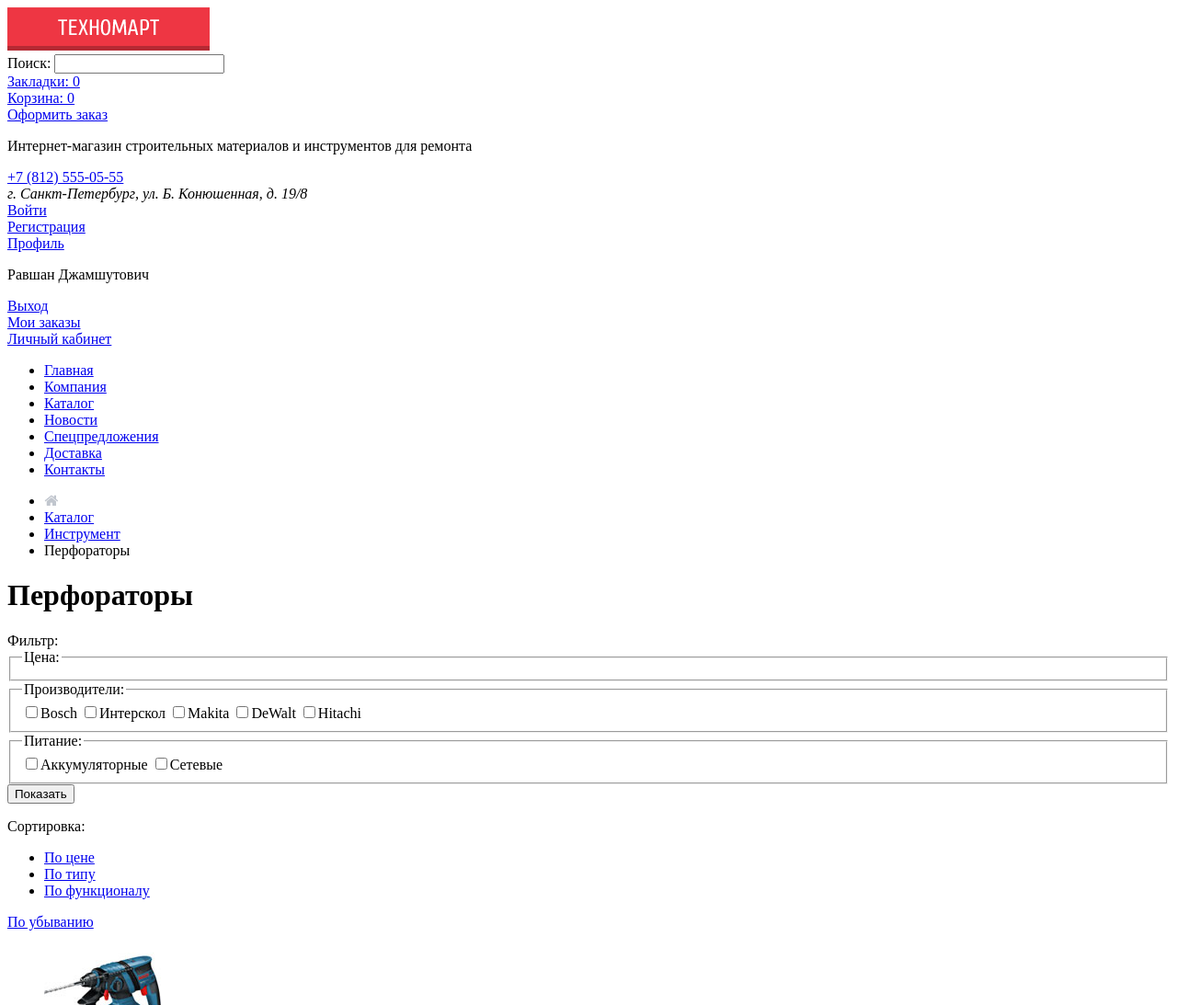
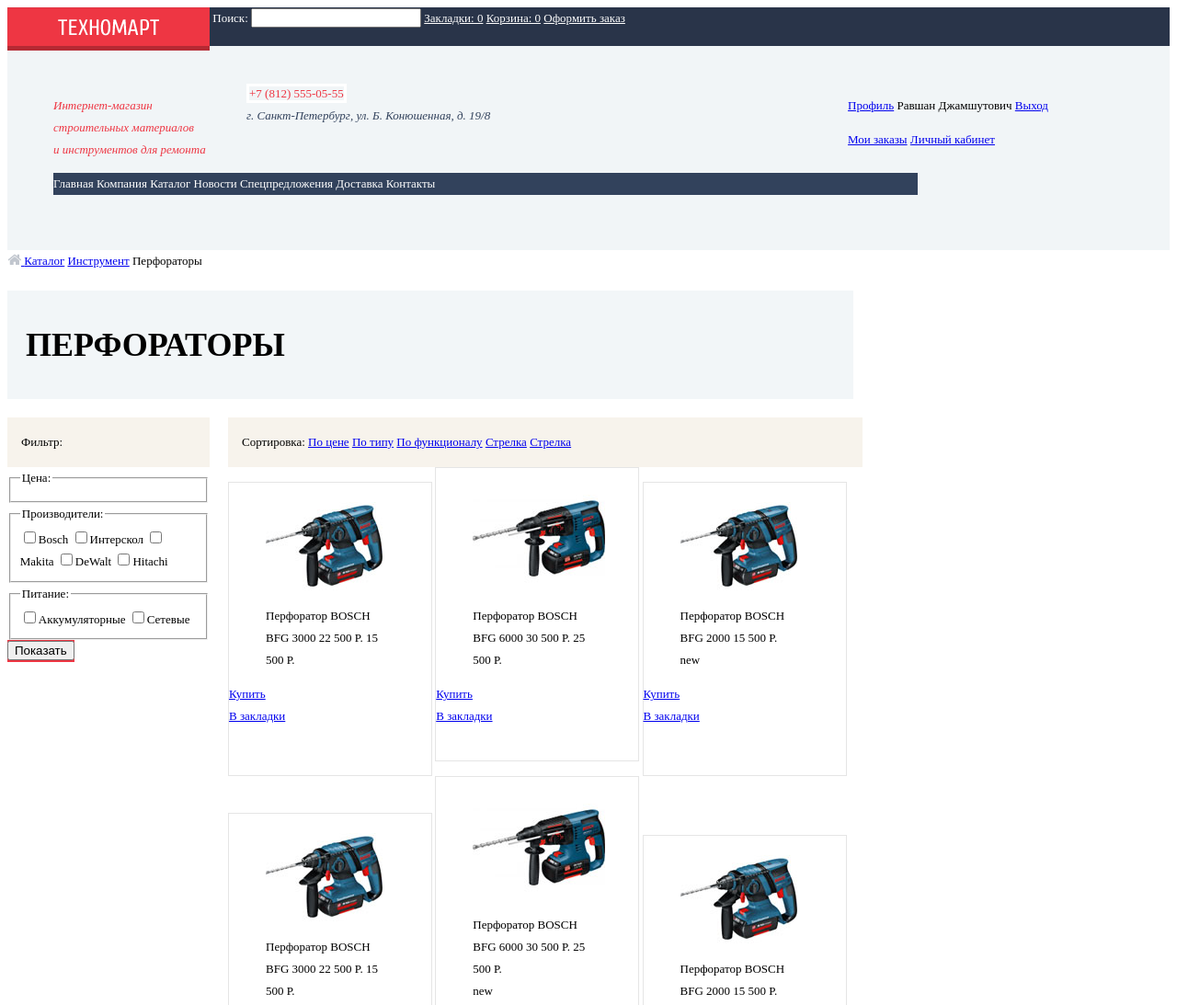
Before and after one commit to lafjonn/253405-technomart, a plain HTML site: page catalog.html in a window 1280 px wide. Shown: the top 1093 px of the page at 92% size. Drawn offline with Linux system fonts and the light colour scheme.

Commit message:
Сетка каталога

```diff
--- a/catalog.html
+++ b/catalog.html
@@ -2,41 +2,44 @@
 <html lang="ru">
   <head>
     <meta charset="utf-8">
-    <title>Каталог</title>
+    <title>Техномарт</title>
+    <link href="css/style.css" rel="stylesheet">
   </head>
   <body>
 
     <header>
       <div class="head-top">
         <div class="container">
-          <div class="logo-block head-logo">
+          <div class="head-element logo">
             <a href="index.html">
               <img src="img/logo.png" width="220" height="47" alt="Техномарт">
             </a>
           </div>
-          <div class="search">
+          <div class="head-element search">
             <form action="#" method="get">
               <label>Поиск:
                 <input name="search" type="text">
               </label>
             </form>
           </div>
-          <div class="bookmarks">
+          <div class="head-element bookmarks">
             <a href="#">Закладки: 0</a>
           </div>
-          <div class="basket">
+          <div class="head-element basket">
             <a href="#">Корзина: 0</a>
           </div>
-          <div class="checkout">
+          <div class="head-element checkout">
             <a href="#">Оформить заказ</a>
           </div>
         </div>
       </div>
 
-      <div class="head-middle">
+      <div class="head-main">
         <div class="container">
           <div class="head-info">
-            <p>Интернет-магазин строительных материалов и инструментов для ремонта</p>
+            <p>Интернет-магазин<br>
+              строительных материалов<br>
+              и инструментов для ремонта</p>
           </div>
           <div class="head-contacts">
             <a href="tel:+78125550505">+7 (812) 555-05-55</a>
@@ -72,20 +75,18 @@
             </div>
           </div>
         </div>
-      </div>
 
-      <div class="head-bottom">
-        <div class="container">
-          <nav class="menu">
+        <div class="head-menu">
+          <nav>
             <ul>
               <li>
-                <a href="#">Главная</a>
+                <a href="index.html">Главная</a>
               </li>
               <li>
                 <a href="#">Компания</a>
               </li>
               <li>
-                <a href="#">Каталог</a>
+                <a href="catalog.html">Каталог</a>
               </li>
               <li>
                 <a href="#">Новости</a>
@@ -160,7 +161,7 @@
 
         <div class="container">
           <div class="sort">
-            <p>Сортировка:</p>
+            <span>Сортировка:</span>
             <ul>
               <li>
                 <a href="#">По цене</a>
@@ -173,8 +174,8 @@
               </li>
             </ul>
             <div class="sort-arrows">
-              <a href="#"></a>
-              <a href="#">По убыванию</a>
+              <a href="#">Стрелка</a>
+              <a href="#">Стрелка</a>
             </div>
           </div>
 
@@ -417,7 +418,7 @@
         </div>
       </div>
       <div class="footer-bottom">
-        <div class="container">
+        <div class="container clearfix">
           <div class="copyright">
             <p>&copy; 2010-2016 Компания "Техномарт"<br>
               Все права защищены</p>
--- a/css/style.css
+++ b/css/style.css
@@ -25,13 +25,7 @@ h2 {
 
 .head-top {
   background-color: #293449;
-  width: 100%;
   height: 42px;
-}
-
-.container {
-  padding: 0 10px;
-  margin: 0 auto;
 }
 
 .head-top a {
@@ -47,19 +41,24 @@ h2 {
 
 .head-main {
   background-color: #f1f5f7;
-  width: 100%;
+  width: auto;
   padding-bottom: 60px;
+  padding-left: 50px;
+  padding-top: 40px;
+  padding-right: 50px;
 }
 
 .head-info {
   float: left;
-  width: 200px;
+  width: 210px;
   color: #ee3643;
   font-style: italic;
 }
 
 .head-contacts {
   float: left;
+  width: 270px;
+  margin-right: 70px;
 }
 
 .head-contacts a {
@@ -72,17 +71,22 @@ h2 {
   color: #32425c;
 }
 
-.user div {
-  display: inline-block;
+.user-buttons {
+  display: none;
 }
 
 .user-block {
-  width: 250px;
+  float: right;
+  width: 300px;
+}
+
+.user-block div {
+  display: inline-block;
 }
 
 .head-menu {
   width: 940px;
-  margin: auto;
+  clear: both;
 }
 
 .head-menu ul {
@@ -103,10 +107,83 @@ h2 {
 
 main {
   background-color: #ffffff;
-  width: auto;
-  padding-top: 119px;
-  padding-bottom: 119px;
 }
+
+/* каталог */
+
+.breadcrumbs ul {
+  margin: 0;
+  padding: 0;
+  list-style: none;
+}
+
+.breadcrumbs li {
+  display: inline;
+}
+
+.page-title {
+  background-color: #f2f6f8;
+  width: 880px;
+  padding: 20px;
+  margin-top: 20px;
+  margin-bottom: 20px;
+}
+
+aside {
+  float: left;
+  width: 220px;
+  margin-right: 20px;
+}
+
+.filter span {
+  display: block;
+  background-color: #f7f3ec;
+  padding: 15px;
+}
+
+.catalog {
+  float: left;
+  width: 700px;
+}
+
+.sort {
+  background-color: #f7f3ec;
+  padding: 15px;
+  width: 660px;
+  float: left;
+}
+
+.sort ul {
+  margin: 0;
+  padding: 0;
+  list-style: none;
+  display: inline;
+}
+
+.sort li {
+  display: inline;
+}
+
+.sort-arrows {
+  display: inline;
+}
+
+.pagination {
+  clear: both;
+}
+
+.pagination ul {
+  margin: 0;
+  padding: 0;
+  list-style: none;
+}
+
+.pagination li {
+  display: inline;
+}
+
+
+/* главная страница */
 
 .block-top {
   background-color: #f7f3ec;
@@ -148,6 +225,7 @@ main {
   width: 220px;
   height: 318px;
   display: inline-block;
+  border: 1px solid #e5e5e5;
 }
 
 .vendor-card {
@@ -199,16 +277,30 @@ main {
 
 .info-block {
   clear: both;
-}
-
-footer {
-  width: 100%;
+  padding-top: 60px;
+  padding-left: 130px;
+  padding-bottom: 60px;
+  background-color: #f2f6f8;
+  margin-top: 60px;
 }
 
 .footer-top {
   background-color: #32425c;
 }
 
+.footer-contacts {
+  width: 330px;
+  color: #ffffff;
+}
+
+.footer-contacts a {
+  color: #ffffff;
+  text-decoration: none;
+}
+
+.footer-menu {
+  text-align: right;
+}
 
 .footer-menu ul {
   background-color: #32425c;
@@ -234,3 +326,42 @@ footer {
 .footer-bottom {
   background-color: #293449;
 }
+
+.copyright {
+  float: left;
+  width: 230px;
+  color: #ffffff;
+}
+
+.social {
+  float: left;
+  width: 530px;
+  display: inline;
+  text-align: center;
+}
+
+.feedback {
+  float: left;
+  width: 130px;
+  color: #ffffff;
+}
+
+.feedback a{
+  color: #ffd180;
+}
+
+.developer {
+  float: right;
+  width: 130px;
+  color: #ffffff;
+}
+
+.developer a {
+  color: #ffd180;
+}
+
+.clearfix::after {
+    content: "";
+    display: table;
+    clear: both;
+}
```
